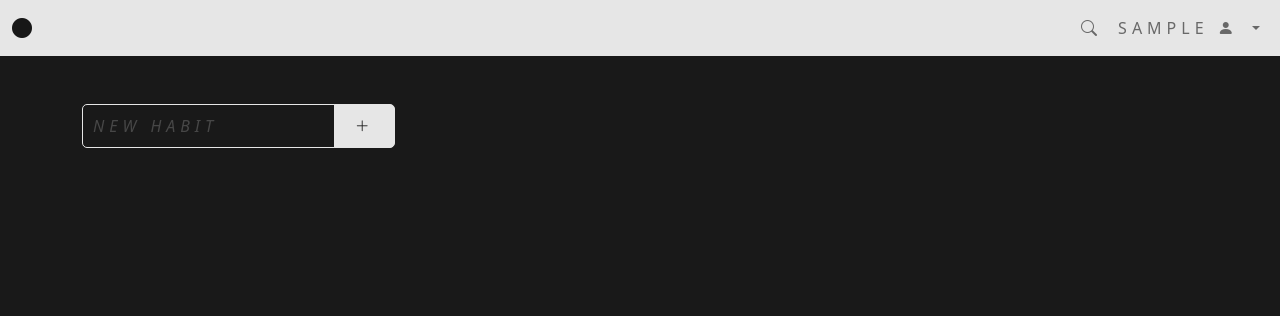
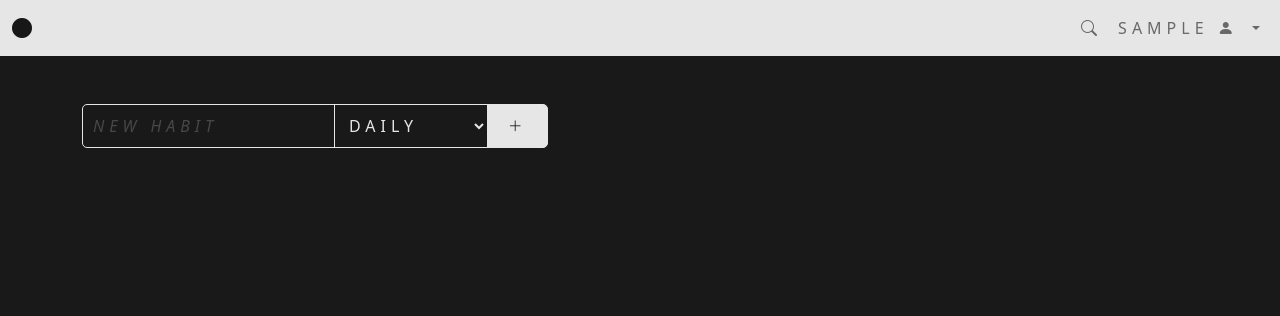
Before and after one commit to misterrager8/loops, a Flask app: page / in a window 1280 px wide. Shown: the top 316 px of the page. Run offline with Flask 2, Linux system fonts and the light colour scheme; the visitor is signed in with stand-in values (Sample User, id 1); data comes from the database, SQL or seed files in the repository; data that the repository does not hold is empty.

Commit message:
Add more attrs to habit_create_form

```diff
--- a/HabitHelper/static/main.js
+++ b/HabitHelper/static/main.js
@@ -10,7 +10,8 @@ function refreshPage() {
 function habitCreate() {
     $('#spinner').show();
     $.post('habit_create', {
-        description: $('#description').val()
+        description: $('#description').val(),
+        frequency: $('#frequency').val()
     }, function(data) {
         refreshPage();
     });
--- a/HabitHelper/templates/index.html
+++ b/HabitHelper/templates/index.html
@@ -4,7 +4,7 @@
 {% block body %}
 <title>HabitHelper</title>
 {% if not current_user.is_anonymous %}
-{{ macros.habit_create_form() }}
+{{ macros.habit_create_form(class='mb-3') }}
 <div class="row">
   {% for i in current_user.get_habits() %}
   {{ macros.habit_card(i) }}
--- a/HabitHelper/templates/macros.html
+++ b/HabitHelper/templates/macros.html
@@ -98,6 +98,11 @@
 {% macro habit_create_form(class='') %}
 <form class="input-group {{ class }}" onsubmit="event.preventDefault(); habitCreate();">
   {{ input(id='description', placeholder='New Habit') }}
+  <select class="input-custom font-custom" id="frequency">
+    <option value="Daily">Daily</option>
+    <option value="Weekly">Weekly</option>
+    <option value="Monthly">Monthly</option>
+  </select>
   <button class="btn-custom" type="submit"><i class="bi bi-plus-lg"></i></button>
 </form>
 {% endmacro %}
--- a/HabitHelper/views.py
+++ b/HabitHelper/views.py
@@ -88,7 +88,10 @@ def delete_account():
 
 @current_app.route("/habit_create", methods=["POST"])
 def habit_create():
-    habit_ = Habit(description=request.form["description"], date_created=datetime.datetime.now(), user=current_user.id)
+    habit_ = Habit(description=request.form["description"],
+                   date_created=datetime.datetime.now(),
+                   frequency=request.form["frequency"],
+                   user=current_user.id)
     database.add(habit_)
 
     return redirect(request.referrer)
```
